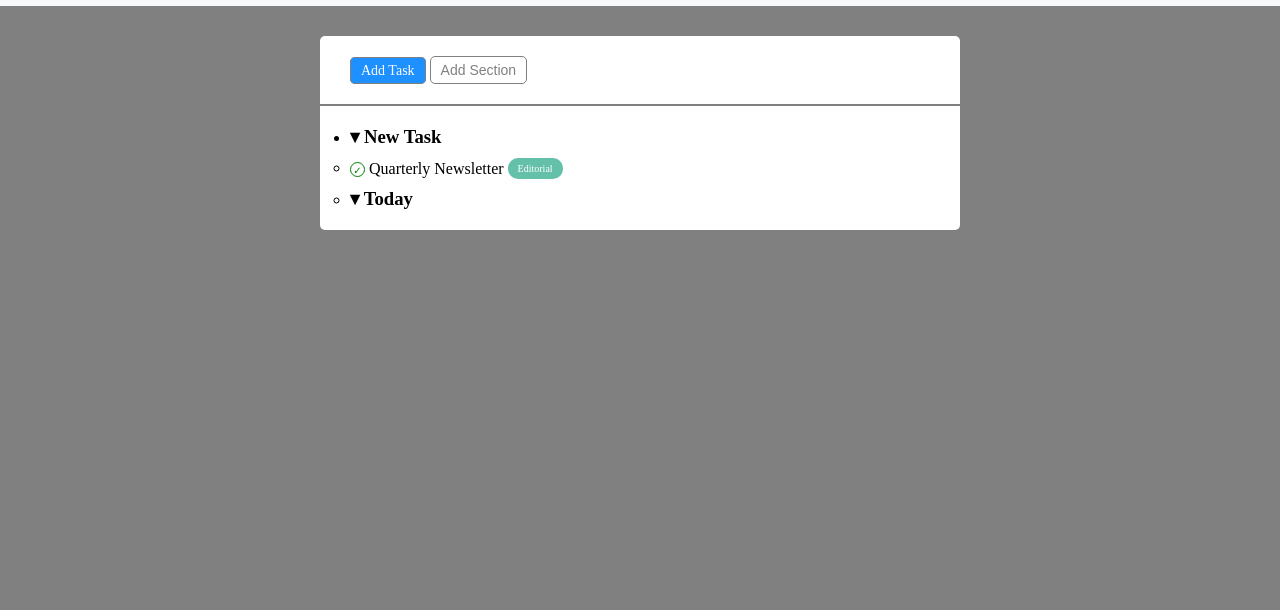
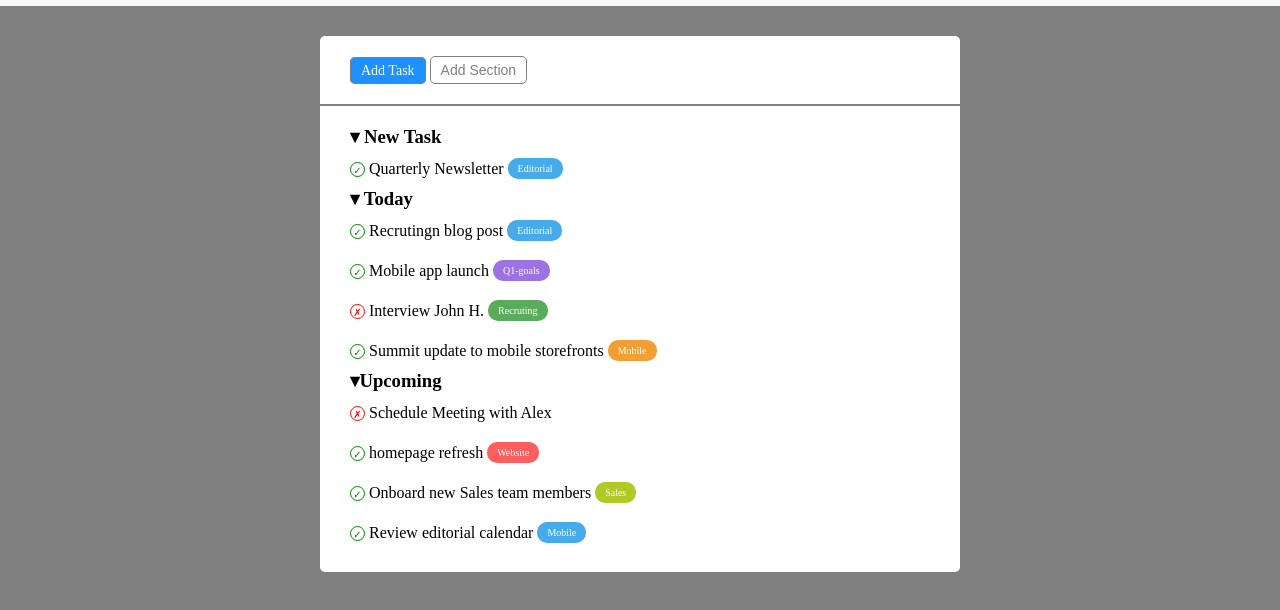
Before and after one commit to GianniC88/html-css-toboolist, a plain HTML site: page index.html in a window 1280 px wide. Shown: the part 64-674 px from the top of the page. Drawn offline with Linux system fonts and the light colour scheme.

Commit message:
fine lavoro (non sono riuscito a togliere tutti gli errori)

```diff
--- a/css/style.css
+++ b/css/style.css
@@ -37,6 +37,11 @@ h1{
     font-size: 38px;
     vertical-align: middle;
 }
+
+ul{
+    list-style: none;
+}
+
 
 #logo {
     height: 50px;
@@ -140,7 +145,7 @@ h1{
     background-color:#9C72E4
 }
 .bg-blue{
-    background-color: #64C0A9;
+    background-color: #45ABEA;
 }
 .bg-orange {
     background-color: #F29E33;
--- a/index.html
+++ b/index.html
@@ -9,7 +9,7 @@
 <!-- stile foglio -->
     <link rel="stylesheet" href="css/style.css">
     <!-- logo  -->
-    <link rel="icon" href="img/logo copia.png">
+    <link rel="icon" href="img/logo-copia.png">
 
     <title>Toobolist</title>
 
@@ -43,9 +43,55 @@
                         <span class= "badge bg-blue">Editorial</span>
                     </li>
 
-                    <li>
-                        <h3>&blacktriangledown; Today</h3>
-                    </li>
+                        <li>
+                            <h3>&blacktriangledown; Today</h3>
+
+                            <ul class="task-list">
+
+                                <li class="task-item">
+                                <span class="task-status task-done">&check;</span>
+                                <span class= "task-text">Recrutingn blog post</span>
+                                <span class="badge bg-blue">Editorial</span>
+                                </li>
+                            <li class= "task-item">
+                                <span class="task-status task-done">&check;</span>
+                                <span class= "task-text">Mobile app launch</span>
+                                <span class="badge bg-purple">Q1-goals</span>
+                                </li>
+                                <li class="task-item">
+                                <span class="task-status task-undone">&cross;</span>
+                                <span class= "task-text">Interview John H.</span>
+                                <span class="badge bg-green">Recruting</span>
+                                <li class= "task-item">
+                                <span class="task-status task-done">&check;</span>
+                                <span class= "task-text">Summit update to mobile storefronts</span>
+                                <span class="badge bg-orange">Mobile</span>
+                            </li>
+                            <h3>&blacktriangledown;Upcoming</h3>
+                                <ul class="task-list">
+
+                                    <li class="task-item">
+                                    <span class="task-status task-undone">&cross;</span>
+                                    <span class= "task-text">Schedule Meeting with Alex</span>
+
+                                    <li class= "task-item">
+                                    <span class="task-status task-done">&check;</span>
+                                    <span class= "task-text">homepage refresh</span>
+                                    <span class="badge bg-red">Website</span>
+                                    </li>
+                                    <li class="task-item">
+                                <span class="task-status task-done">&check;</span>
+                                <span class= "task-text">Onboard new Sales team members</span>
+                                <span class="badge bg-lighgreen">Sales</span>
+                            <li class= "task-item">
+                                <span class="task-status task-done">&check;</span>
+                                <span class= "task-text">Review editorial calendar</span>
+                                <span class="badge bg-blue">Mobile</span>
+                            </li>
+
+                        </li>
+
+
 
                  </ul>
 
```
